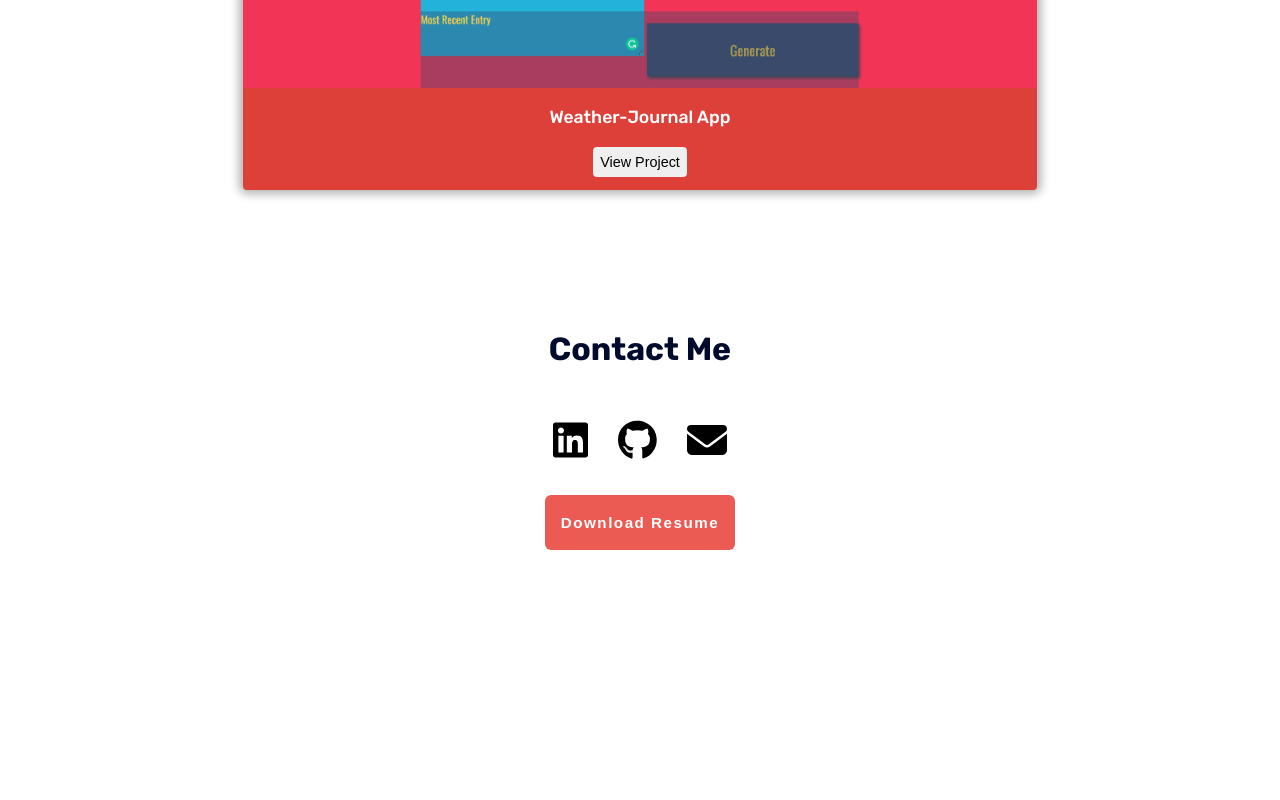
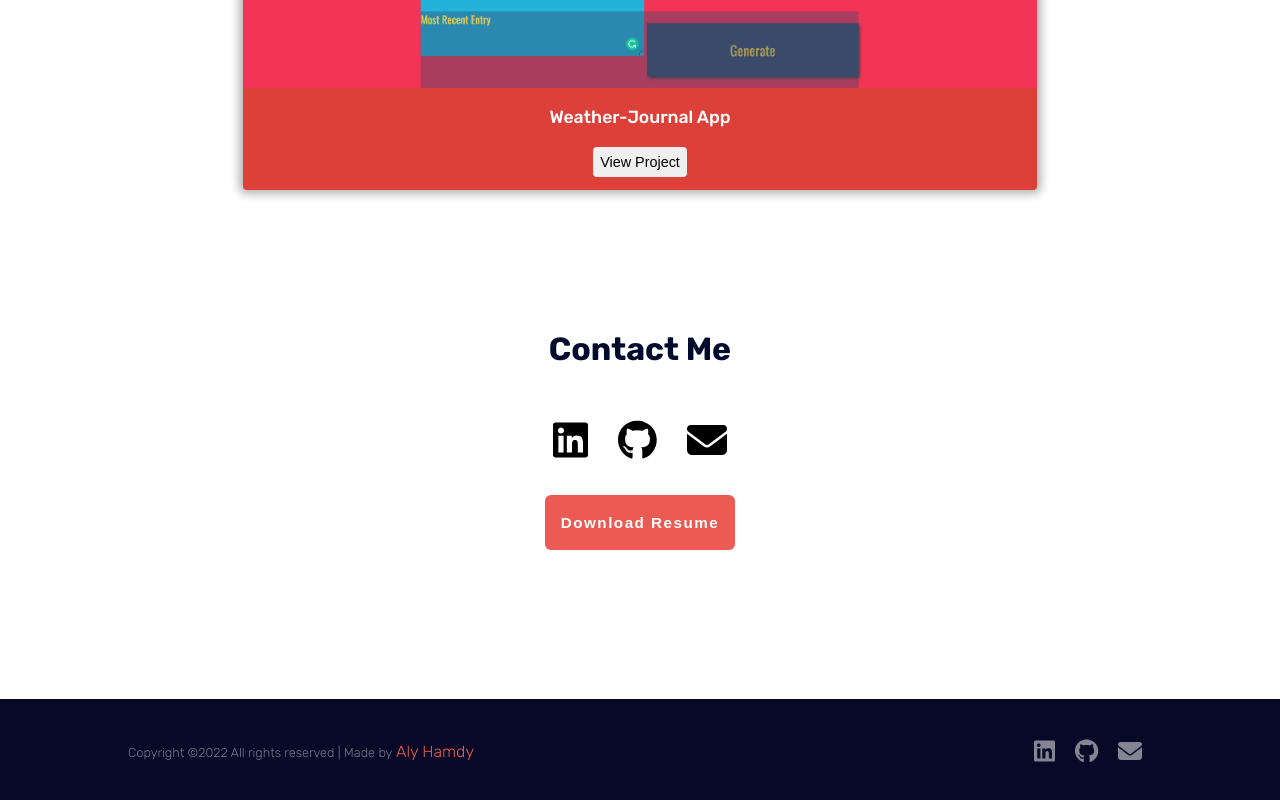
Before and after one commit to el7amrawy/portfolio, a React (Vite) app: page / in a window 1280 px wide. Shown: the part 3321-4121 px from the top of the page. Before the commit the page ends 4020 px from the top, so only its background shows below. Built offline with nearby package versions, Linux system fonts and the light colour scheme.

Commit message:
added footer

```diff
--- a/src/App.jsx
+++ b/src/App.jsx
@@ -5,6 +5,7 @@ import Summary from "./components/Summary";
 import Skills from "./components/Skills";
 import Projects from "./components/Projects";
 import Contact from "./components/Contact";
+import Footer from "./components/Footer";
 import ScrollTop from "./components/ScrollTop";
 
 export default function App() {
@@ -17,8 +18,8 @@ export default function App() {
         const navItem = document.querySelector(`[href="#${sec.id}"]`);
         if (
           navItem.innerText == "Projects" &&
-          sec.getBoundingClientRect().top < 505 &&
-          sec.getBoundingClientRect().top > -2100
+          sec.getBoundingClientRect().top < 0 &&
+          sec.getBoundingClientRect().top > sec.clientHeight * -0.8
         ) {
           navItem.classList.add("active");
         } else if (
@@ -30,9 +31,9 @@ export default function App() {
           navItem.classList.remove("active");
         }
       });
-      console.log(
-        document.getElementById("contact").getBoundingClientRect().top
-      );
+      // console.log(
+      //   document.getElementById("contact").getBoundingClientRect().top
+      // );
       if (document.documentElement.scrollTop >= 650) {
         setScrollTop(true);
       } else {
@@ -50,6 +51,7 @@ export default function App() {
         <Projects />
         <Contact />
       </main>
+      <Footer />
       {scrollTop && <ScrollTop />}
     </>
   );
--- /dev/null
+++ b/src/components/Footer.jsx
@@ -0,0 +1,25 @@
+import { faLinkedin, faGithub } from "@fortawesome/free-brands-svg-icons";
+import { faEnvelope } from "@fortawesome/free-solid-svg-icons";
+import { FontAwesomeIcon } from "@fortawesome/react-fontawesome";
+
+export default function Footer() {
+  return (
+    <footer>
+      <div>
+        Copyright ©{new Date().getFullYear()} All rights reserved | Made by
+        <span> Aly Hamdy</span>
+      </div>
+      <div>
+        <a href="https://www.linkedin.com/in/aly-hamdy/" target="_blank">
+          <FontAwesomeIcon icon={faLinkedin} className="i" />
+        </a>
+        <a href="https://github.com/el7amrawy" target="_blank">
+          <FontAwesomeIcon icon={faGithub} className="i" />
+        </a>
+        <a href="mailto:alihamdihamdi.27@gmail.com">
+          <FontAwesomeIcon icon={faEnvelope} className="i" />
+        </a>
+      </div>
+    </footer>
+  );
+}
--- a/src/components/NavBar.jsx
+++ b/src/components/NavBar.jsx
@@ -69,7 +69,7 @@ export default function NavBar() {
           icon={bars ? faBarsStaggered : faBars}
           className="bars"
           onClick={toggleBars}
-          style={bars && { color: "#ec5b53" }}
+          style={bars ? { color: "#000" } : { color: "#ec5b53" }}
         />
       </nav>
     </header>
--- a/src/style.css
+++ b/src/style.css
@@ -177,6 +177,9 @@ nav .bars {
     cursor: pointer;
   }
   nav ul li a:hover {
+    color: #000;
+  }
+  nav ul li a.active {
     color: #000;
   }
   nav button {
@@ -403,3 +406,32 @@ main {
   display: inline-block;
   margin: 20px;
 }
+
+/* ==================== Footer ==================== */
+footer {
+  background-color: #080827;
+  width: 100%;
+  padding: 30px 10vw;
+  display: flex;
+  justify-content: space-between;
+  align-items: center;
+}
+footer div:nth-child(1) {
+  color: #76778b;
+  font-weight: 300;
+  font-size: 0.8rem;
+  line-height: 2;
+}
+footer div:nth-child(1) span {
+  color: #ec5b53;
+  font-size: 1rem;
+}
+footer div:nth-child(2) .i {
+  color: #848493;
+  margin: 10px;
+  font-size: 1.5rem;
+  transition: 0.1s all ease-in-out;
+}
+footer div:nth-child(2) .i:hover {
+  color: white;
+}
```
